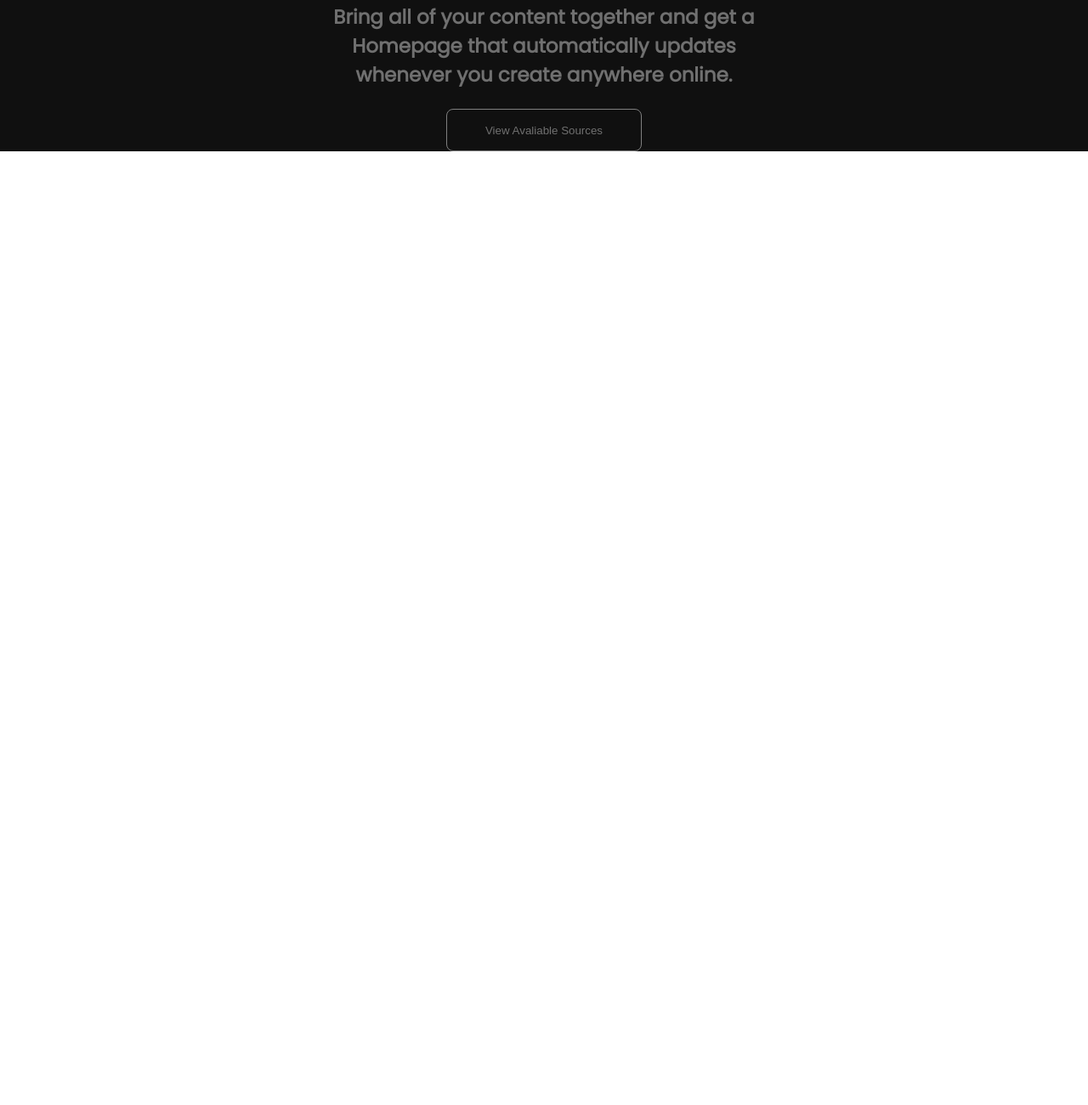
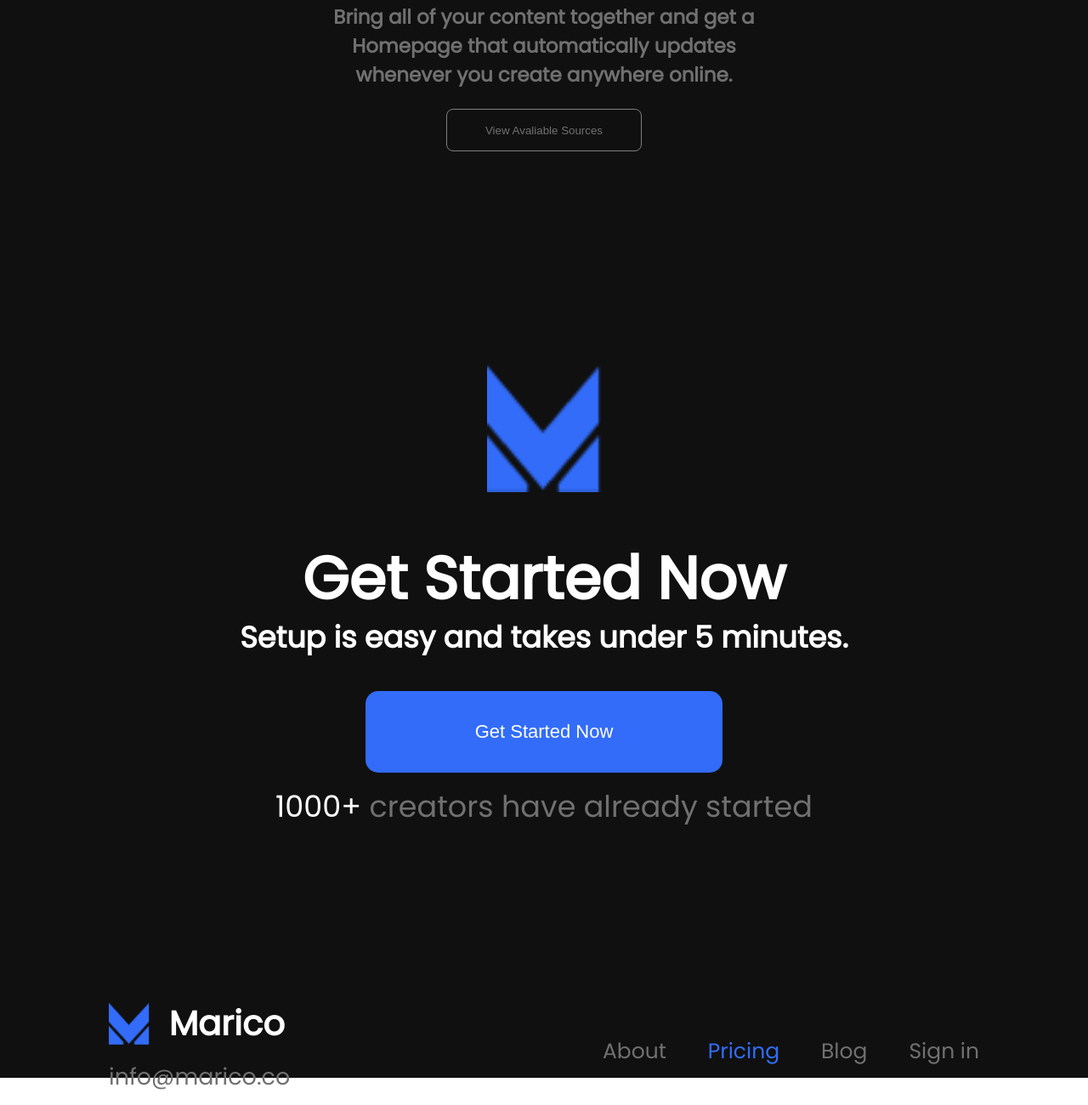
Before and after one commit to Alisher8ali/lesson22, a plain HTML site: page index.html in a window 1280 px wide. Shown: the part 1748-3048 px from the top of the page at 85% size. Before the commit the page ends 1926 px from the top, so only its background shows below. Drawn offline with Linux system fonts and the light colour scheme.

Commit message:
Suli: added the footer

```diff
--- a/css/style.css
+++ b/css/style.css
@@ -188,3 +188,115 @@ ul{
     background-color: #366cf9;
     color: white;
 }
+
+
+/* FOOTER */
+
+
+footer {
+    font-family: 'Poppins';
+}
+
+
+.footer_all {
+    background-color: #101010;
+}
+
+.footer {
+    text-align: center;
+    height: 105vh;
+    padding-top: 250px;
+}
+
+.footer_image_content {
+    line-height: 10px;
+}
+
+.footer_image_content img {
+    width: 13%;
+    height: 151px;
+    margin-bottom: 50px;
+}
+
+.footer_image_content h1 {
+    font-size: 70px;
+    color: #FFFFFF;
+}
+
+.footer_image_content h5 {
+    font-size: 35px;
+    color: #FFFFFF;
+}
+
+.footer_image_content button {
+    width: 420px;
+    height: 96px;
+    background-color: #326CF9;
+    border-radius: 15px;
+    border: 0;
+    font-size: 22px;
+    color: white;
+    cursor: pointer;
+}
+
+.footer_image_content p {
+    color: white;
+    font-size: 35px;
+}
+
+.footer_image_content span {
+    color: #707070;
+    font-size: 35px;
+}
+
+.footer_logo_content {
+    display: flex;
+    justify-content: space-between;
+    align-items: center;
+    margin-top: 220px;
+}
+
+.footer_logo p {
+    font-size: 27px;
+    color:   #707070;
+    margin-bottom: 30px;
+    margin: 13px 0;
+    padding-right: 25px;
+}
+
+.fot_cont {
+    display: flex;
+}
+
+.fot_cont {
+    display: flex;
+    align-items: center;
+    gap: 23px;
+}
+
+.fot_cont img {
+    width: 20%;
+    height: 50px;
+}
+
+.fot_cont h5 {
+    color: white;
+    font-size: 40px;
+    margin: 0;
+}
+
+.footer_content ul {
+    display: flex;
+    align-items: center;
+    gap: 49px;
+}
+
+.footer_content ul li {
+    list-style: none;
+    color: #707070;
+    font-size: 25px;
+}
+
+.footer_content ul span {
+    color: #326DF9;
+}
--- a/index.html
+++ b/index.html
@@ -93,7 +93,40 @@
         </div>
     </main>
     <footer>
-
+        <div class="footer_all">
+            <div class="container">
+                <div class="footer">
+                    <div class="footer_image_content">
+                        <img src="./img/logo (1).png" alt="">
+                        <h1>Get Started Now</h1>
+                        <h5>Setup is easy and takes under 5 minutes.</h5>
+                        <button>Get Started Now</button>
+                        <p>
+                            1000+ <span>creators have already started</span>
+                        </p>
+                    </div>
+                    <div class="footer_logo_content">
+                        <div class="footer_logo">
+                            <div class="fot_cont">
+                                <img src="./img/logo (1).png" alt="">
+                                <h5>Marico</h5>
+                            </div>
+                            <p>
+                                info@marico.co
+                            </p>
+                        </div>
+                        <div class="footer_content">
+                            <ul>
+                                <li>About</li>
+                                <li><span>Pricing</span></li>
+                                <li>Blog</li>
+                                <li>Sign in</li>
+                            </ul>
+                        </div>
+                    </div>
+                </div>
+            </div>
+        </div>
     </footer>
     <script src="js/script.css"></script>
 </body>
```
